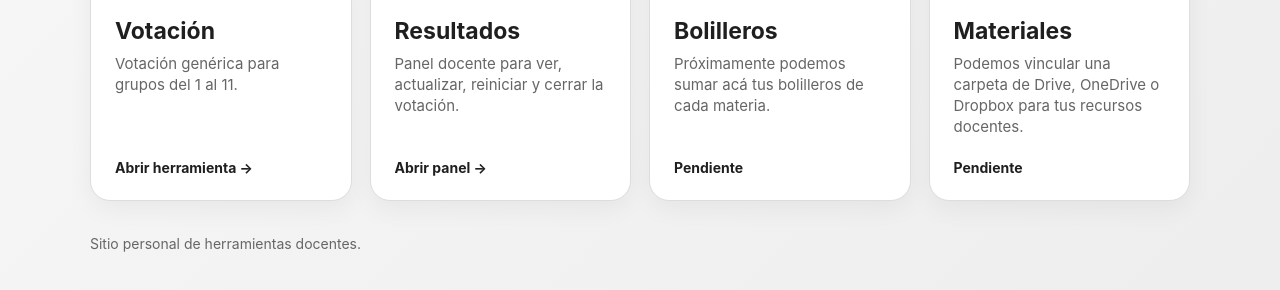
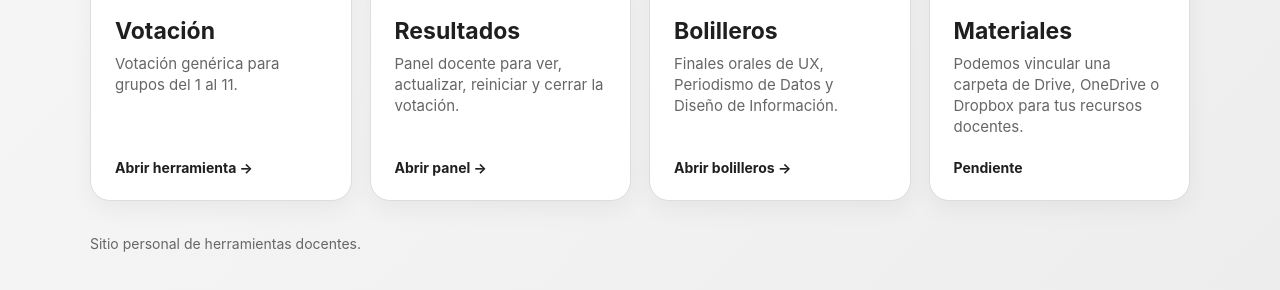
Before and after one commit to gabrielpodesta/herramientas_docente, a plain HTML site: page index.html in a window 1280 px wide. Shown: the part 248-538 px from the top of the page. Drawn offline with Linux system fonts and the light colour scheme.

Commit message:
Update index.html

```diff
--- a/index.html
+++ b/index.html
@@ -94,9 +94,9 @@
         <div>
           <div class="icon">🎲</div>
           <div class="title">Bolilleros</div>
-          <div class="desc">Próximamente podemos sumar acá tus bolilleros de cada materia.</div>
+          <div class="desc">Finales orales de UX, Periodismo de Datos y Diseño de Información.</div>
         </div>
-        <div class="go">Pendiente</div>
+        <div class="go">Abrir bolilleros →</div>
       </a>
 
       <div class="card">
```
